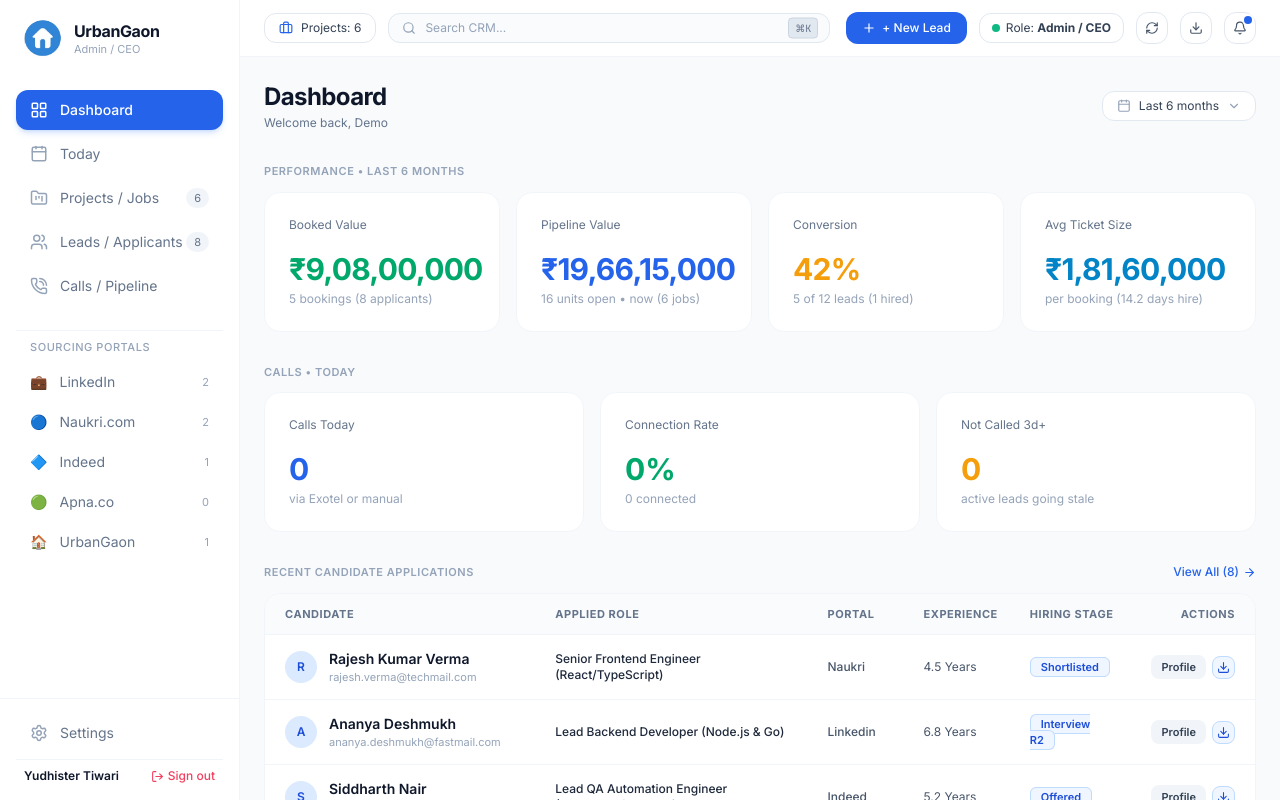
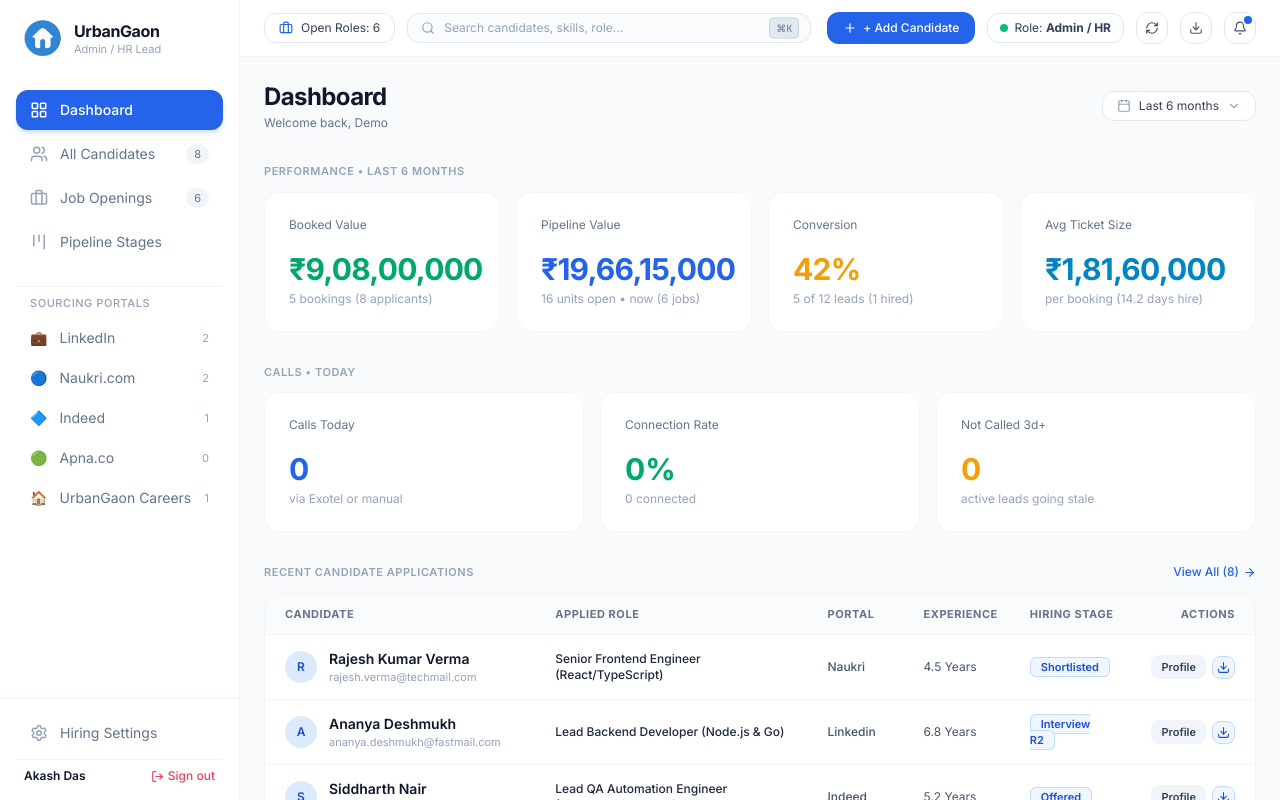
Before and after one commit to techdesk-del/recruitment-portal, a React (Vite) app: page / in a window 1280 px wide. Shown: the top 800 px of the page. Built offline with nearby package versions, Linux system fonts and the light colour scheme; no server answers.

Commit message:
feat: restore original recruitment menu labels Dashboard, All Candidates, Job Openings, Pipeline Stages

```diff
--- a/src/components/Sidebar.tsx
+++ b/src/components/Sidebar.tsx
@@ -5,14 +5,7 @@ import {
   Briefcase,
   Kanban,
   Settings,
-  LogOut,
-  Calendar,
-  Layers,
-  PhoneCall,
-  FolderKanban,
-  Building2,
-  TrendingUp,
-  Inbox
+  LogOut
 } from 'lucide-react';
 import { useRecruitment } from '../context/RecruitmentContext';
 import { UrbanGaonIcon } from './UrbanGaonLogo';
@@ -52,18 +45,18 @@ export const Sidebar: React.FC = () => {
       {/* Top Brand & Navigation */}
       <div className="p-4 space-y-6 overflow-y-auto">
 
-        {/* Brand Header matching exact reference screenshot */}
+        {/* Brand Header */}
         <div className="flex items-center gap-3 px-2 pt-1 pb-2">
           <UrbanGaonIcon size={38} className="rounded-full shrink-0" />
           <div className="flex flex-col justify-center">
             <h1 className="font-bold text-slate-900 text-[16px] leading-tight tracking-tight">UrbanGaon</h1>
-            <p className="text-[11px] text-slate-400 font-normal leading-tight mt-0.5">Admin / CEO</p>
+            <p className="text-[11px] text-slate-400 font-normal leading-tight mt-0.5">Admin / HR Lead</p>
           </div>
         </div>
 
-        {/* Main Navigation Menu matching exact screenshot */}
+        {/* Main Navigation Menu (Dashboard, All Candidates, Job Openings, Pipeline Stages) */}
         <div className="space-y-1">
-          {/* Active Dashboard Button */}
+          {/* Dashboard */}
           <button
             onClick={() => handleGeneralViewClick('dashboard')}
             className={`w-full flex items-center gap-3 px-3.5 py-2.5 rounded-xl text-sm transition-all ${
@@ -76,36 +69,7 @@ export const Sidebar: React.FC = () => {
             <span>Dashboard</span>
           </button>
 
-          {/* Today */}
-          <button
-            onClick={() => handleGeneralViewClick('dashboard')}
-            className="w-full flex items-center gap-3 px-3.5 py-2.5 rounded-xl text-sm font-normal text-slate-500 hover:text-slate-900 hover:bg-slate-50 transition"
-          >
-            <Calendar size={18} className="text-slate-400" />
-            <span>Today</span>
-          </button>
-
-          {/* Projects / Jobs */}
-          <button
-            onClick={() => handleGeneralViewClick('jobs')}
-            className={`w-full flex items-center justify-between px-3.5 py-2.5 rounded-xl text-sm transition-all ${
-              activeView === 'jobs'
-                ? 'bg-[#2563eb] text-white font-medium shadow-md shadow-blue-500/20'
-                : 'text-slate-500 hover:text-slate-900 hover:bg-slate-50 font-normal'
-            }`}
-          >
-            <div className="flex items-center gap-3">
-              <FolderKanban size={18} className={activeView === 'jobs' ? 'text-white' : 'text-slate-400'} />
-              <span>Projects / Jobs</span>
-            </div>
-            <span className={`text-[11px] font-normal px-2 py-0.2 rounded-full ${
-              activeView === 'jobs' ? 'bg-blue-800/80 text-white' : 'bg-slate-100 text-slate-500'
-            }`}>
-              {jobs.length}
-            </span>
-          </button>
-
-          {/* Leads / Candidates */}
+          {/* All Candidates */}
           <button
             onClick={() => handleGeneralViewClick('candidates')}
             className={`w-full flex items-center justify-between px-3.5 py-2.5 rounded-xl text-sm transition-all ${
@@ -116,7 +80,7 @@ export const Sidebar: React.FC = () => {
           >
             <div className="flex items-center gap-3">
               <Users size={18} className={activeView === 'candidates' ? 'text-white' : 'text-slate-400'} />
-              <span>Leads / Applicants</span>
+              <span>All Candidates</span>
             </div>
             <span className={`text-[11px] font-normal px-2 py-0.2 rounded-full ${
               activeView === 'candidates' ? 'bg-blue-800/80 text-white' : 'bg-slate-100 text-slate-500'
@@ -125,7 +89,27 @@ export const Sidebar: React.FC = () => {
             </span>
           </button>
 
-          {/* Calls / Interviews */}
+          {/* Job Openings */}
+          <button
+            onClick={() => handleGeneralViewClick('jobs')}
+            className={`w-full flex items-center justify-between px-3.5 py-2.5 rounded-xl text-sm transition-all ${
+              activeView === 'jobs'
+                ? 'bg-[#2563eb] text-white font-medium shadow-md shadow-blue-500/20'
+                : 'text-slate-500 hover:text-slate-900 hover:bg-slate-50 font-normal'
+            }`}
+          >
+            <div className="flex items-center gap-3">
+              <Briefcase size={18} className={activeView === 'jobs' ? 'text-white' : 'text-slate-400'} />
+              <span>Job Openings</span>
+            </div>
+            <span className={`text-[11px] font-normal px-2 py-0.2 rounded-full ${
+              activeView === 'jobs' ? 'bg-blue-800/80 text-white' : 'bg-slate-100 text-slate-500'
+            }`}>
+              {jobs.length}
+            </span>
+          </button>
+
+          {/* Pipeline Stages */}
           <button
             onClick={() => handleGeneralViewClick('pipeline')}
             className={`w-full flex items-center gap-3 px-3.5 py-2.5 rounded-xl text-sm transition-all ${
@@ -134,8 +118,8 @@ export const Sidebar: React.FC = () => {
                 : 'text-slate-500 hover:text-slate-900 hover:bg-slate-50 font-normal'
             }`}
           >
-            <PhoneCall size={18} className={activeView === 'pipeline' ? 'text-white' : 'text-slate-400'} />
-            <span>Calls / Pipeline</span>
+            <Kanban size={18} className={activeView === 'pipeline' ? 'text-white' : 'text-slate-400'} />
+            <span>Pipeline Stages</span>
           </button>
         </div>
 
@@ -223,7 +207,7 @@ export const Sidebar: React.FC = () => {
           >
             <div className="flex items-center gap-3">
               <span className="text-sm">🏠</span>
-              <span>UrbanGaon</span>
+              <span>UrbanGaon Careers</span>
             </div>
             <span className="text-[11px] text-slate-400 font-normal">
               {getPortalCount('urbangaon')}
@@ -233,18 +217,18 @@ export const Sidebar: React.FC = () => {
 
       </div>
 
-      {/* Bottom Settings & User Profile Footer matching screenshot */}
+      {/* Bottom Settings & User Profile Footer */}
       <div className="p-4 border-t border-slate-100 space-y-2">
         <button
           onClick={() => handleGeneralViewClick('overview')}
           className="w-full flex items-center gap-3 px-3.5 py-2 text-sm font-normal text-slate-500 hover:text-slate-900 hover:bg-slate-50 rounded-xl transition"
         >
           <Settings size={18} className="text-slate-400" />
-          <span>Settings</span>
+          <span>Hiring Settings</span>
         </button>
 
         <div className="pt-2 border-t border-slate-100 flex items-center justify-between text-xs px-2">
-          <span className="font-semibold text-slate-900 text-xs">Yudhister Tiwari</span>
+          <span className="font-semibold text-slate-900 text-xs">Akash Das</span>
 
           <button
             onClick={() => alert('Demo HR Session')}
--- a/src/components/TopHeader.tsx
+++ b/src/components/TopHeader.tsx
@@ -38,23 +38,23 @@ export const TopHeader: React.FC = () => {
   return (
     <header className="sticky top-0 z-20 bg-white border-b border-slate-100 px-6 py-3 flex items-center justify-between gap-4 font-sans">
 
-      {/* Left Search & Quick Stats matching screenshot */}
+      {/* Left Search & Quick Stats */}
       <div className="flex items-center gap-3 flex-1 max-w-xl">
-        {/* Projects: 2 Pill */}
+        {/* Open Roles Pill */}
         <button
           onClick={() => setActiveView('jobs')}
           className="hidden sm:flex items-center gap-2 px-3.5 py-1.5 rounded-xl bg-white hover:bg-slate-50 border border-slate-200 text-xs font-normal text-slate-700 transition shrink-0 shadow-2xs"
         >
           <Briefcase size={14} className="text-blue-600" />
-          <span>Projects: {jobs.length}</span>
+          <span>Open Roles: {jobs.length}</span>
         </button>
 
-        {/* Search CRM... with ⌘K */}
+        {/* Search Candidates with ⌘K */}
         <div className="relative flex-1">
           <Search size={14} className="absolute left-3.5 top-1/2 -translate-y-1/2 text-slate-400" />
           <input
             type="text"
-            placeholder="Search CRM..."
+            placeholder="Search candidates, skills, role..."
             value={filters.searchQuery}
             onChange={(e) => setFilters((prev) => ({ ...prev, searchQuery: e.target.value }))}
             className="w-full pl-9 pr-10 py-1.5 rounded-xl bg-slate-50/70 border border-slate-200 text-xs font-normal text-slate-900 placeholder-slate-400 focus:outline-none focus:border-blue-500 focus:bg-white transition"
@@ -65,22 +65,22 @@ export const TopHeader: React.FC = () => {
         </div>
       </div>
 
-      {/* Right Action Controls matching screenshot */}
+      {/* Right Action Controls */}
       <div className="flex items-center gap-3 shrink-0">
 
-        {/* + New Lead Button */}
+        {/* + Add Candidate Button */}
         <button
           onClick={() => simulateIncomingApplication()}
           className="flex items-center gap-1.5 px-4 py-2 rounded-xl bg-[#2563eb] hover:bg-blue-700 text-white font-medium text-xs shadow-xs transition active:scale-95"
         >
           <Plus size={14} />
-          <span>+ New Lead</span>
+          <span>+ Add Candidate</span>
         </button>
 
-        {/* Role: Admin / CEO Pill */}
+        {/* Role: Admin / HR Pill */}
         <div className="hidden lg:flex items-center gap-1.5 px-3 py-1.5 rounded-xl bg-white border border-slate-200 text-xs font-normal text-slate-700 shadow-2xs">
           <span className="w-2 h-2 rounded-full bg-emerald-500"></span>
-          <span>Role: <strong>Admin / CEO</strong></span>
+          <span>Role: <strong>Admin / HR</strong></span>
         </div>
 
         {/* Sync Button */}
```
